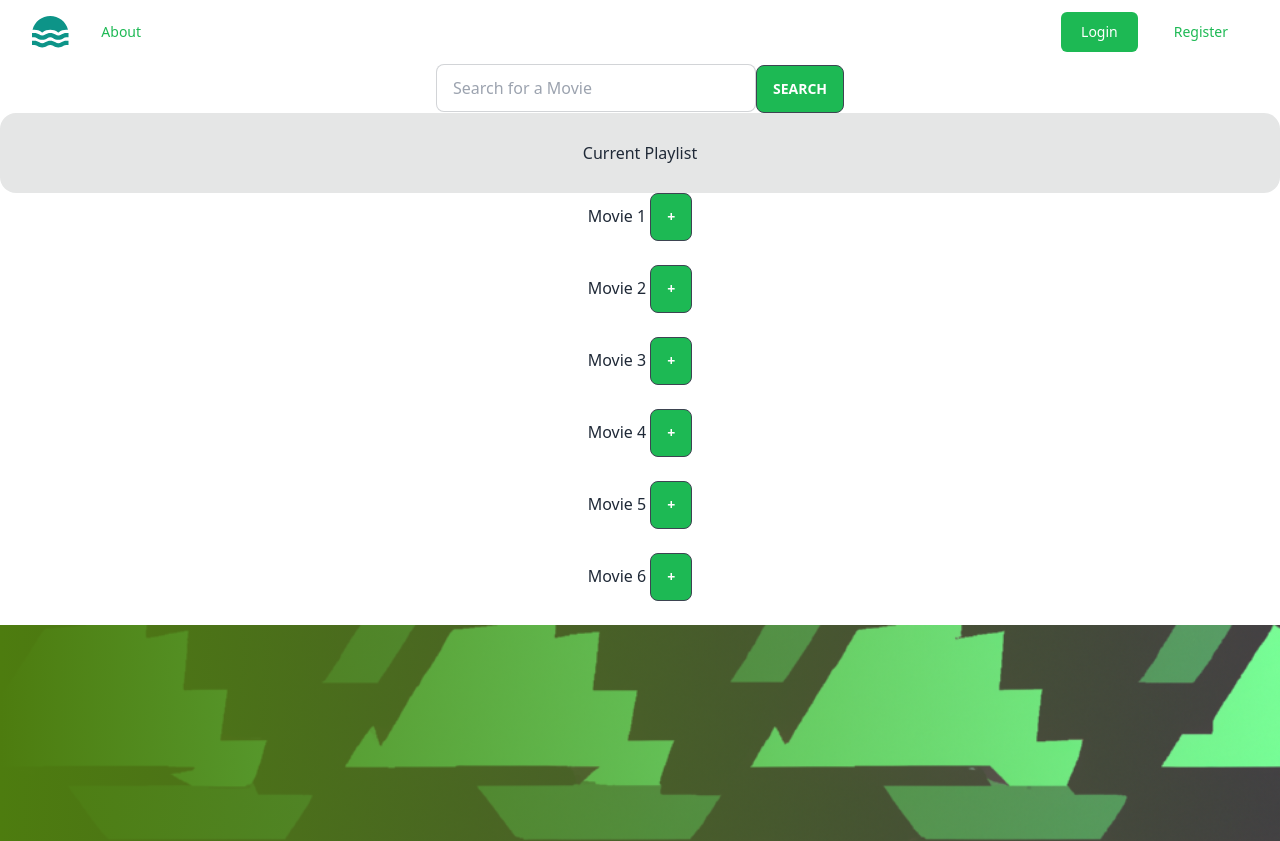
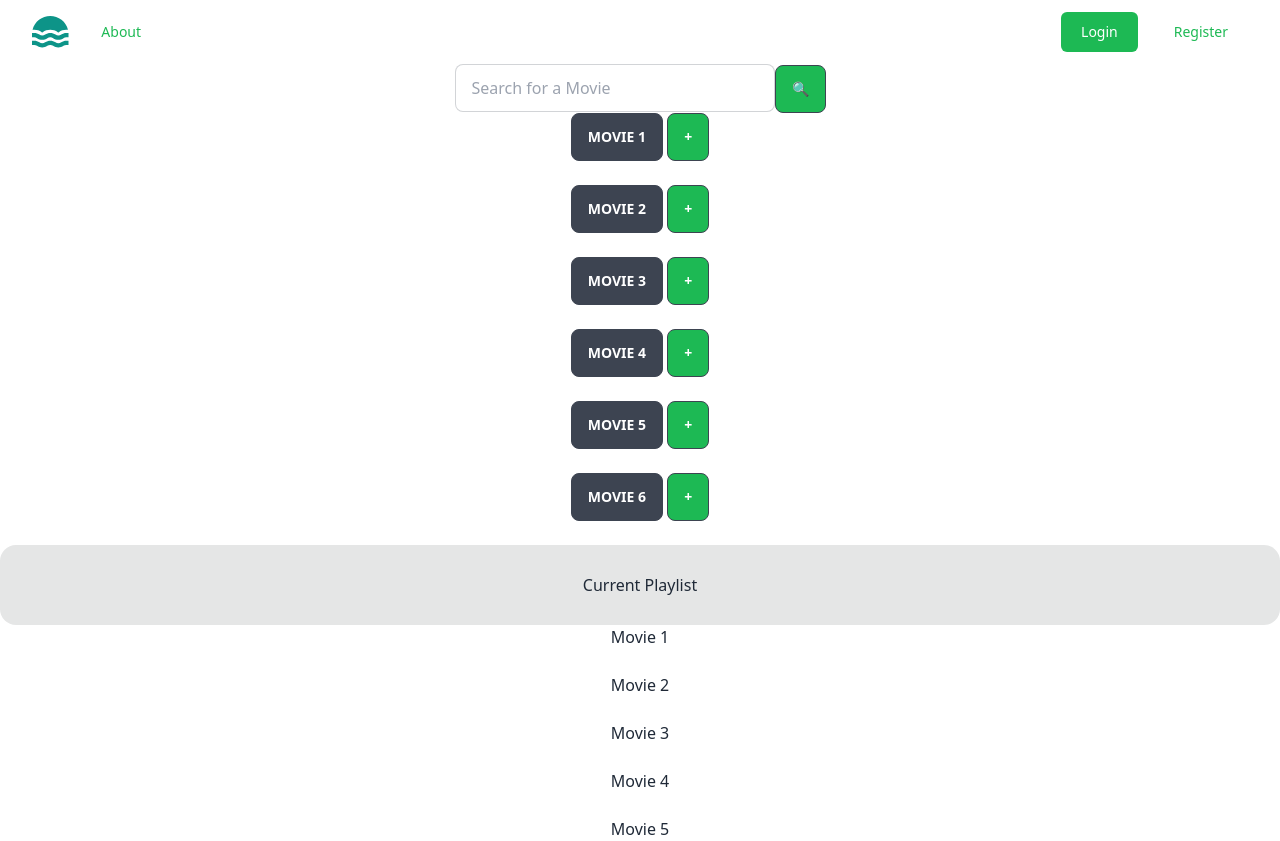
Before and after one commit to Indrajeet2002/my-app, a React (Create React App) app: page / in a window 1280 px wide. Shown: the top 841 px of the page. Built offline with nearby package versions, Linux system fonts and the light colour scheme; no server answers.

Commit message:
icon change

```diff
--- a/src/Search.js
+++ b/src/Search.js
@@ -3,22 +3,27 @@ import "./index.css";
 const Search = () => {
   return (
     <div>
-
-
-            <input type="text" placeholder="Search for a Movie" className="input input-bordered w-full max-w-xs" />
-            <button className="btn bg-[#1DB954]">Search</button>
-
+        <input type="text" placeholder="Search for a Movie" className="input input-bordered w-full max-w-xs" />
+        <button className="btn bg-[#1DB954] text-white">🔍</button>
+        <div>
+            <button className="btn">Movie 1</button> <button className="btn bg-[#1DB954] text-white">+</button><br></br><br></br>
+            <button className="btn">Movie 2</button> <button className="btn bg-[#1DB954] text-white">+</button><br></br><br></br>
+            <button className="btn">Movie 3</button> <button className="btn bg-[#1DB954] text-white">+</button><br></br><br></br>
+            <button className="btn">Movie 4</button> <button className="btn bg-[#1DB954] text-white">+</button><br></br><br></br>
+            <button className="btn">Movie 5</button> <button className="btn bg-[#1DB954] text-white">+</button><br></br><br></br>
+            <button className="btn">Movie 6</button> <button className="btn bg-[#1DB954] text-white">+</button><br></br><br></br>
+        </div>
 
         <div className="grid h-20 flex-grow card bg-base-300 rounded-box place-items-center">
             Current Playlist
         </div>
         <div>
-            Movie 1 <button className="btn bg-[#1DB954]">+</button><br></br><br></br>
-            Movie 2 <button className="btn bg-[#1DB954]">+</button><br></br><br></br>
-            Movie 3 <button className="btn bg-[#1DB954]">+</button><br></br><br></br>
-            Movie 4 <button className="btn bg-[#1DB954]">+</button><br></br><br></br>
-            Movie 5 <button className="btn bg-[#1DB954]">+</button><br></br><br></br>
-            Movie 6 <button className="btn bg-[#1DB954]">+</button><br></br><br></br>
+            Movie 1 <br></br><br></br>
+            Movie 2 <br></br><br></br>
+            Movie 3 <br></br><br></br>
+            Movie 4 <br></br><br></br>
+            Movie 5 <br></br><br></br>
+            Movie 6 <br></br><br></br>
         </div>
     </div>
 
```
